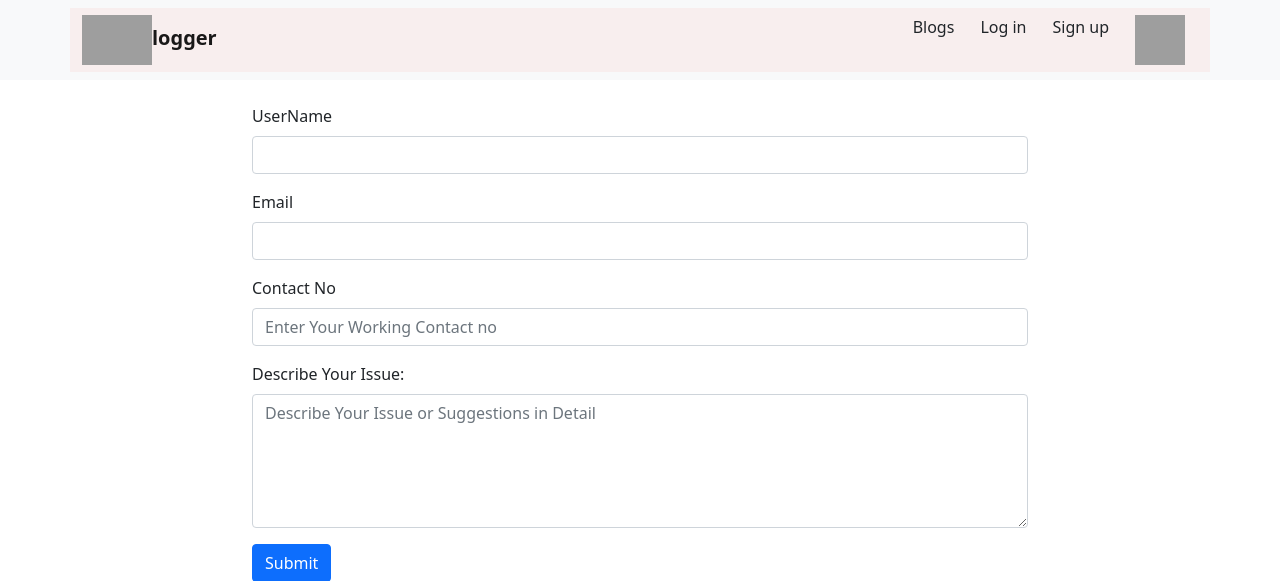
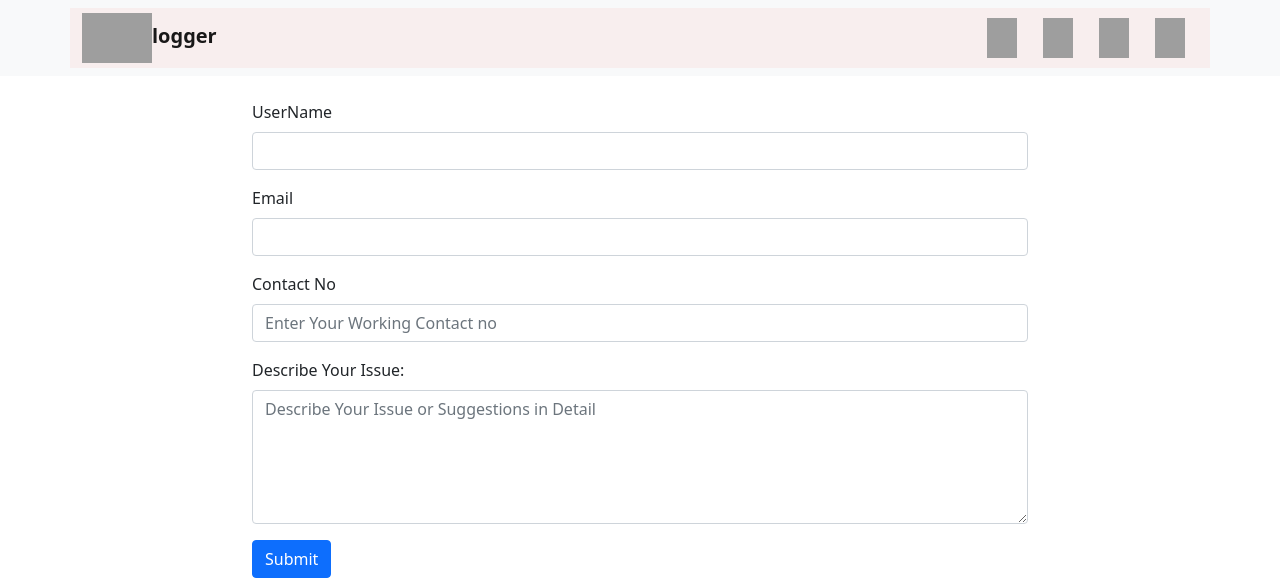
Before and after one commit to neptula/tech_heist, a Django app: page /accounts/contactus/ in a window 1280 px wide. Shown: the top 581 px of the page. Run offline with Django 3.2, Linux system fonts and the light colour scheme; parts of the project's set-up code (start-up, migrations or seed data) failed here and were passed over; some libraries are stand-ins or nearby versions; grey boxes are pictures that could not be loaded.

Commit message:
sixth commit

```diff
--- a/templates/base.html
+++ b/templates/base.html
@@ -20,12 +20,13 @@
 
          <ul class="nav navbar-nav navbar-right">
              {% if user.is_authenticated %}
-       <li><a href="#"class="btn btn-simple">Blogs</a></li>
+
        <li><a href="{%url 'posts:create' %}" class="btn btn-simple">Post</a></li>
        <li><a href="{%url 'groups:all' %}" class="btn btn-simple">Groups</a></li>
        <li><a href="{%url 'groups:create' %}" class="btn btn-simple">Create Group</a></li>
-       <a href="{% url 'accounts:contactus'  %}" class="btn btn-simple"><img src="https://thumbs.dreamstime.com/b/vector-illustration-isolated-white-background-contact-us-mail-call-icons-blue-contact-us-button-mail-call-icons-blue-118014982.jpg" alt="C" width="50px" height="50px"></a>
-       <li><a class="btn btn-simple" data-toggle="modal" data-target=".bd-example-modal-lg">Profile</a></li>
+       <li><a href="#"class="btn btn-simple"><img src="https://encrypted-tbn0.gstatic.com/images?q=tbn:ANd9GcTTiwKvxVRjBJHL9YRtzzqqRuQ24Lep_uCfxLbkC0zzHdJGdgeCAXtBv2eyGWpDx1fP8MI&usqp=CAU" alt="B"width="30px" height="40px"></a></li>
+       <a href="{% url 'accounts:contactus'  %}" class="btn btn-simple"><img src="https://www.vhv.rs/dpng/d/424-4243843_contact-us-icon-in-black-ndash-free-icons.png" alt="C" width="50px" height="50px"></a>
+       <li><a class="btn btn-simple" data-toggle="modal" data-target=".bd-example-modal-lg"><img src="https://w7.pngwing.com/pngs/764/495/png-transparent-computer-icons-user-profile-user-miscellaneous-silhouette-account.png" alt="P"width="30px" height="40px"></a></li>
 
        <!-- Modal -->
        <div class="modal fade bd-example-modal-lg" tabindex="-1" role="dialog" aria-labelledby="myLargeModalLabel"
@@ -63,10 +64,10 @@
 
 
              {% else %}
-                   <li><a href="{%url 'groups:all' %}"class="btn btn-simple">Blogs</a></li>
-                   <li><a href="{% url 'accounts:login'  %}" class="btn btn-simple">Log in</a></li>
-                   <li><a href="{% url 'accounts:signup'  %}" class="btn btn-simple">Sign up</a></li>
-          <a href="{% url 'accounts:contactus'  %}" class="btn btn-simple"><img src="https://image.pngaaa.com/553/95553-middle.png" alt="C" width="50px" height="50px"></a>
+                   <li><a href="{%url 'groups:all' %}"class="btn btn-simple"><img src="https://encrypted-tbn0.gstatic.com/images?q=tbn:ANd9GcTTiwKvxVRjBJHL9YRtzzqqRuQ24Lep_uCfxLbkC0zzHdJGdgeCAXtBv2eyGWpDx1fP8MI&usqp=CAU" alt="B"width="30px" height="40px"> </a></li>
+                   <li><a href="{% url 'accounts:login'  %}" class="btn btn-simple"><img src="https://encrypted-tbn0.gstatic.com/images?q=tbn:ANd9GcQs0Cv1_1Ps5IV6069L-FVmfbtraQ4vrH16FrCL1GVCTb9SxPG9HracX6_t8x_mEYZo7dk&usqp=CAU" alt="L" width="30px" height="40px"></a></li>
+                   <li><a href="{% url 'accounts:signup'  %}" class="btn btn-simple"><img src="https://www.clipartmax.com/png/full/474-4742013_sign-up-today-choose-the-genre-that-fits-your-sound-add-user.png" alt="S"width="30px" height="40px"></a></li>
+          <a href="{% url 'accounts:contactus'  %}" class="btn btn-simple"><img src="https://www.vhv.rs/dpng/d/424-4243843_contact-us-icon-in-black-ndash-free-icons.png" alt="C" width="30px" height="40px"></a>
 
              {% endif %}
          </ul>
```
Also changed, not shown: db.sqlite3.
